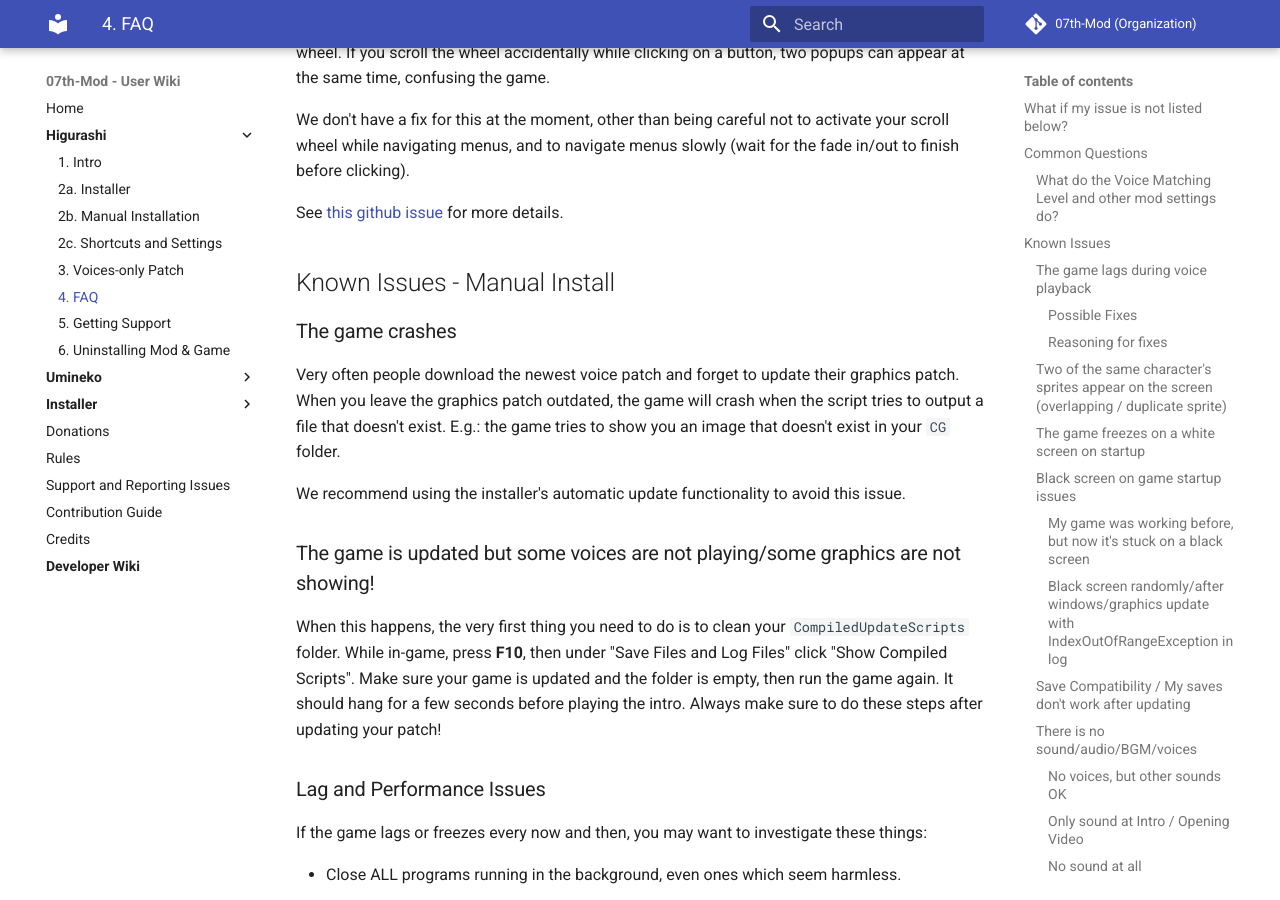
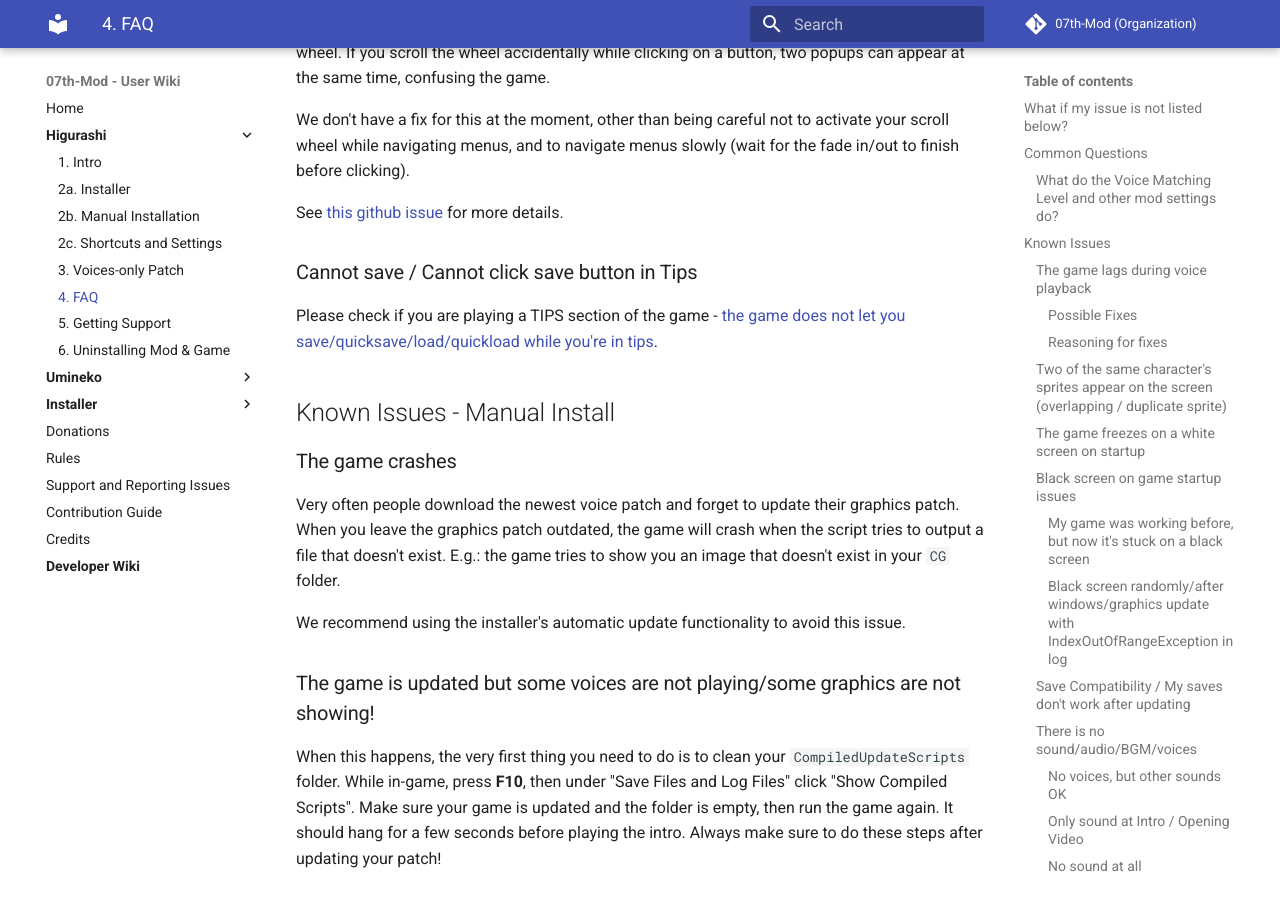
Before and after one commit to 07th-mod/wiki, an MkDocs documentation site: the page built from docs/Higurashi/FAQ.md, in a window 1280 px wide and 900 px high, scrolled down 4925 px. Built offline with MkDocs 1.6.1 and Material for MkDocs 9.7.7, drawn with Linux system fonts in a browser that asks for light colours.

Commit message:
Add FAQ about not being able to save while in TIPS

```diff
--- a/docs/Higurashi/FAQ.md
+++ b/docs/Higurashi/FAQ.md
@@ -153,6 +153,10 @@
 
 See [this github issue](https://github.com/07th-mod/higurashi-assembly/issues/60) for more details.
 
+### Cannot save / Cannot click save button in Tips
+
+Please check if you are playing a TIPS section of the game - [the game does not let you save/quicksave/load/quickload while you're in tips](https://github.com/07th-mod/tatarigoroshi/issues/74#issuecomment-578990330).
+
 ## Known Issues - Manual Install
 
 ### The game crashes
```
